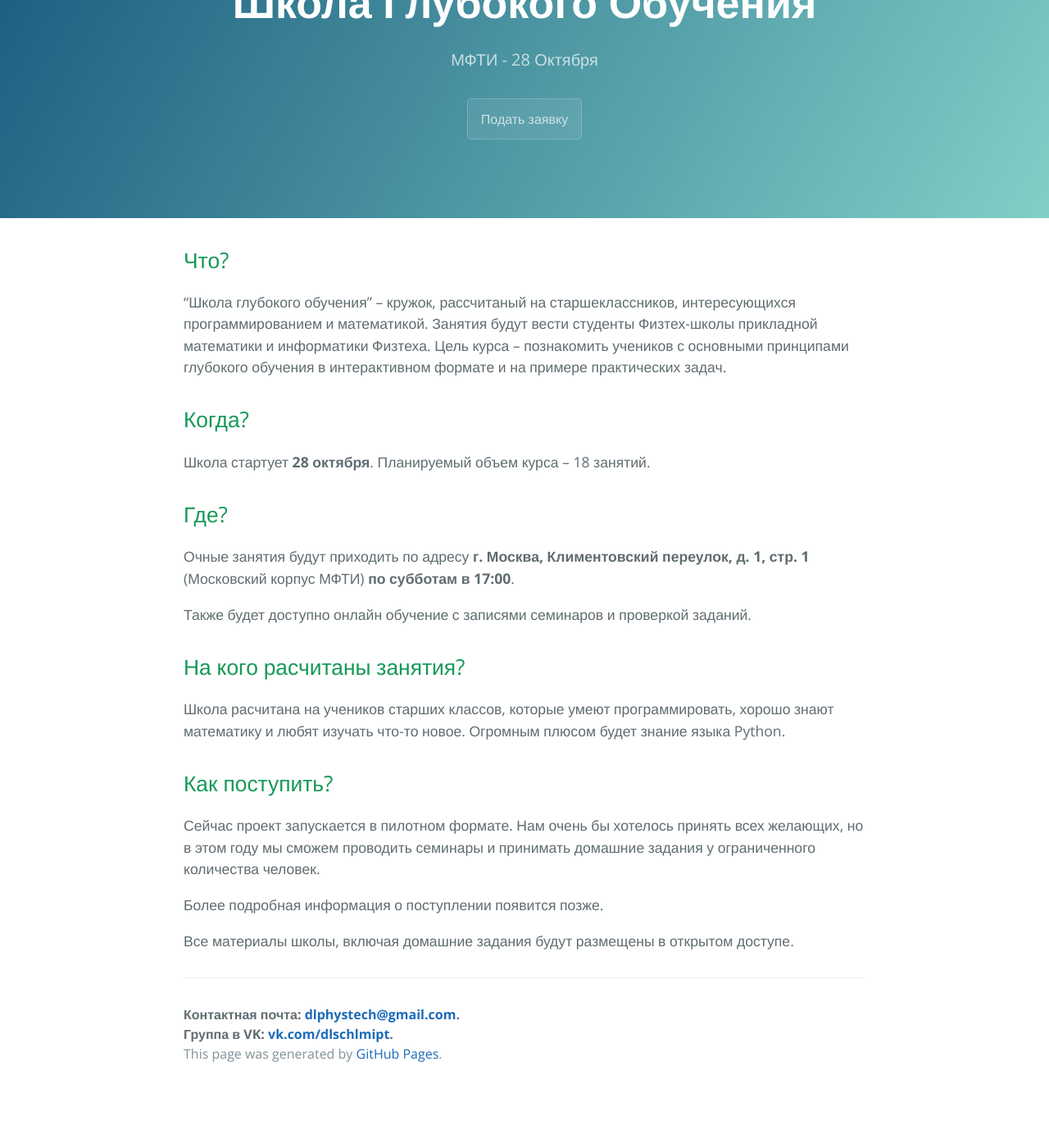
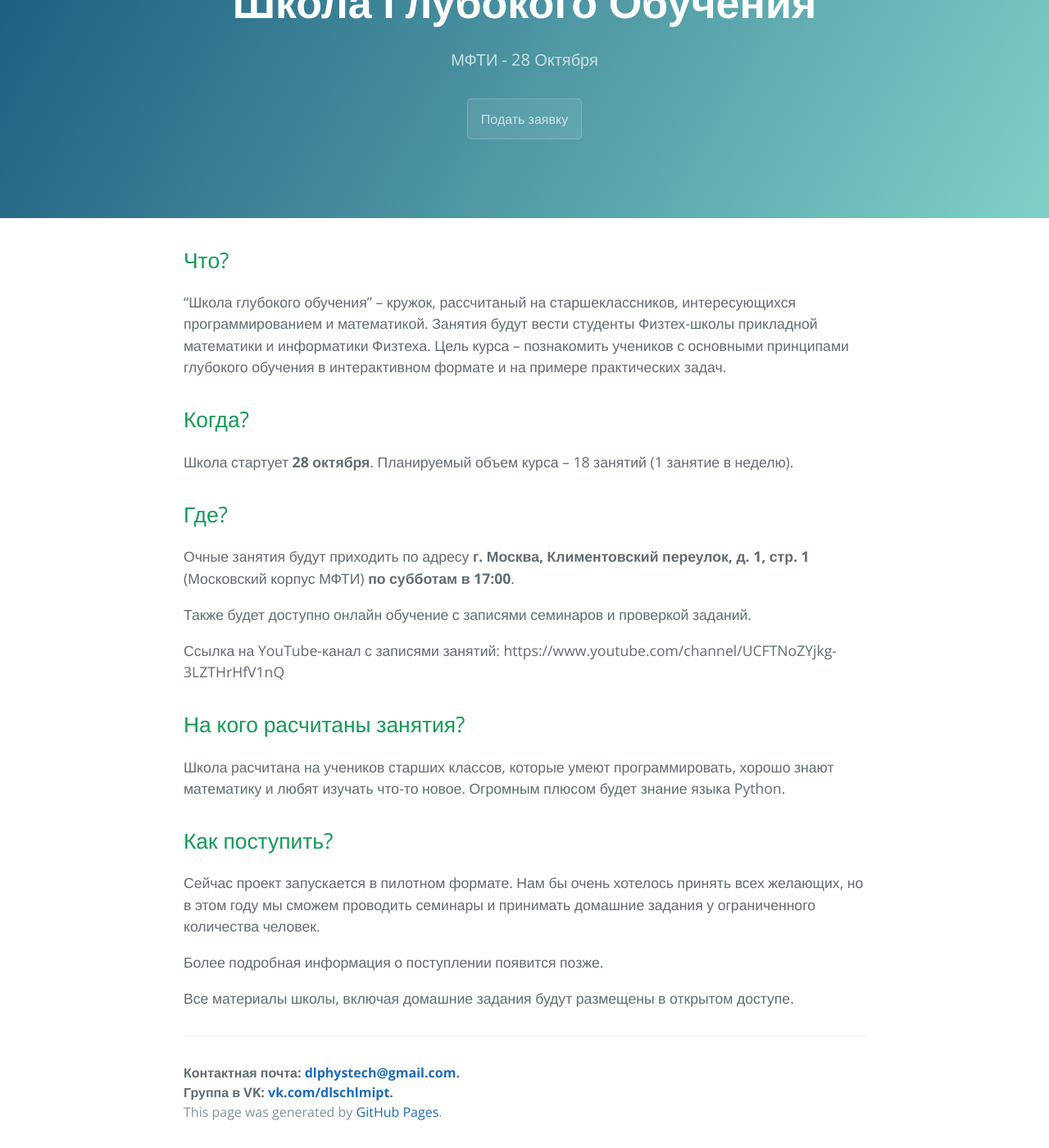
Before and after one commit to deeppavlov/dlschl, a Jekyll site: the page built from docs/index.md, in a window 1280 px wide and 1400 px high, scrolled down 251 px. Shown: the whole window at 82% size. Built offline with Jekyll 4.4.1, drawn with Linux system fonts in a browser that asks for light colours; our own code applies the rules of GitHub Pages for plain Markdown files; before the commit the page ends 1580 px from its top, so only the background shows below that.

Commit message:
Update index.md

```diff
--- a/docs/index.md
+++ b/docs/index.md
@@ -4,7 +4,7 @@
 
 ## Когда?
 
-Школа стартует **28 октября**. Планируемый объем курса -- 18 занятий.
+Школа стартует **28 октября**. Планируемый объем курса -- 18 занятий (1 занятие в неделю).
 
 ## Где?
 
@@ -12,13 +12,15 @@
 
 Также будет доступно онлайн обучение с записями семинаров и проверкой заданий.
 
+Ссылка на YouTube-канал с записями занятий: https://www.youtube.com/channel/UCFTNoZYjkg-3LZTHrHfV1nQ
+
 ## На кого расчитаны занятия?
 
 Школа расчитана на учеников старших классов, которые умеют программировать, хорошо знают математику и любят изучать что-то новое. Огромным плюсом будет знание языка Python.
 
 ## Как поступить?
 
-Сейчас проект запускается в пилотном формате. Нам очень бы хотелось принять всех желающих, но в этом году мы сможем проводить семинары и принимать домашние задания у ограниченного количества человек.
+Сейчас проект запускается в пилотном формате. Нам бы очень хотелось принять всех желающих, но в этом году мы сможем проводить семинары и принимать домашние задания у ограниченного количества человек.
 
 Более подробная информация о поступлении появится позже.
 
```
